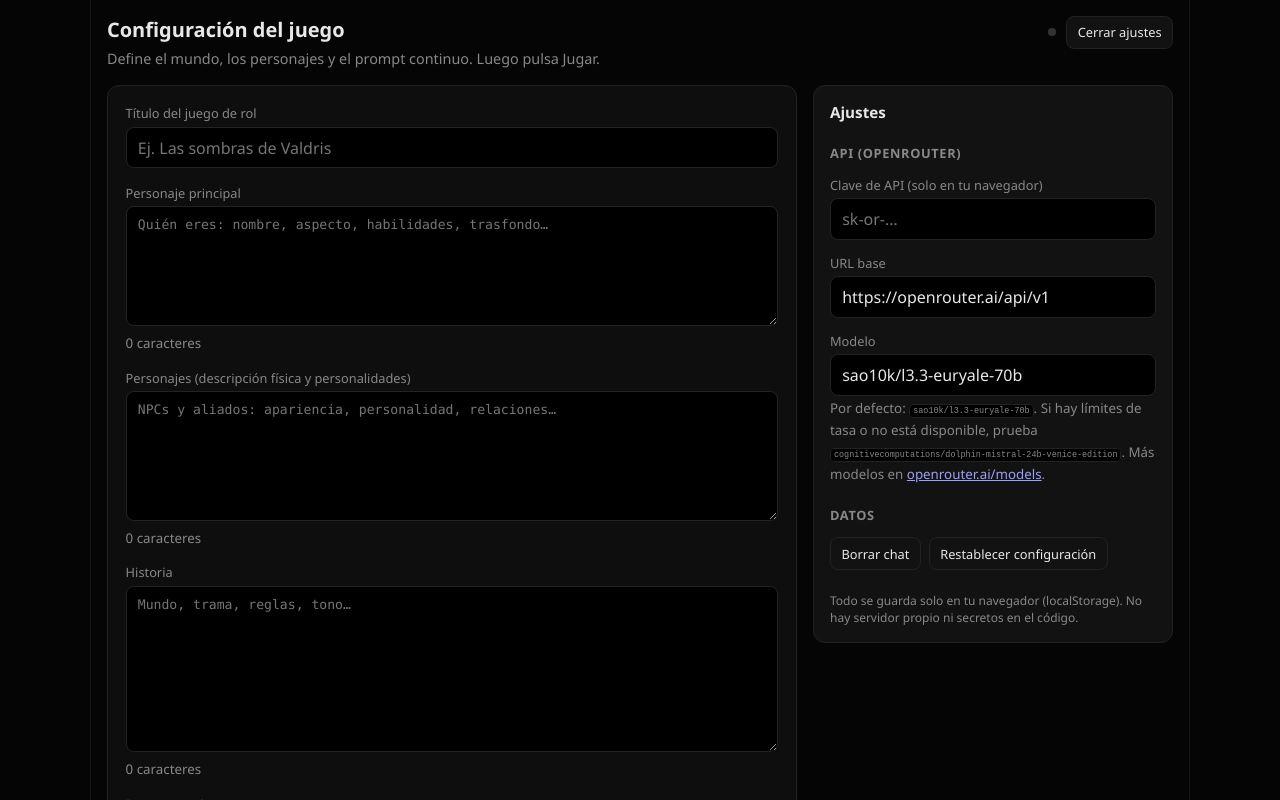
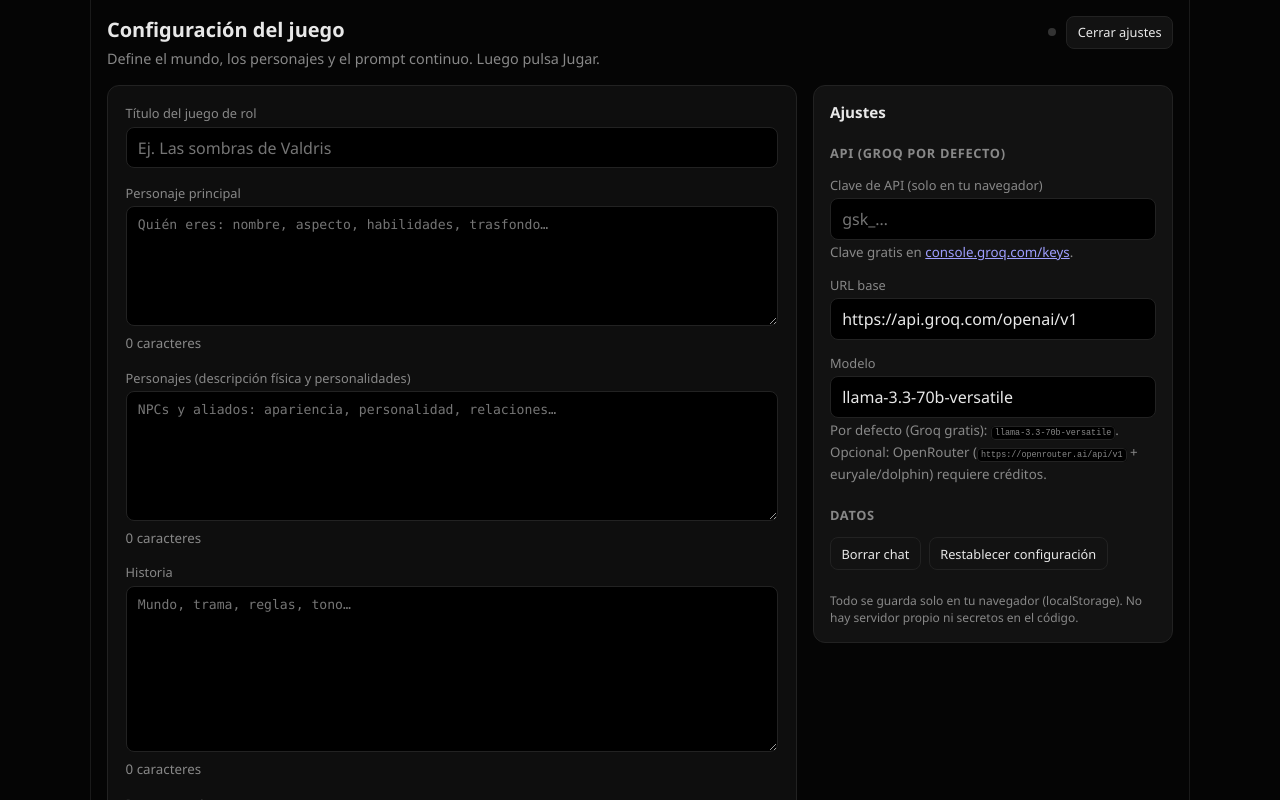
Before and after one commit to rojocarlo68-cpu/chatbot-aprender-jugar, a React (Vite) app: page / in a window 1280 px wide. Both pictures are taken after a click on the button "Ajustes / API". Built offline with nearby package versions, Linux system fonts and the light colour scheme.

Commit message:
Switch default API provider to Groq free tier.
Bump API localStorage to v4 so stale OpenRouter defaults refresh; keep OpenRouter as optional in Ajustes/docs; only send OpenRouter headers when using openrouter.ai.

```diff
--- a/index.html
+++ b/index.html
@@ -4,7 +4,7 @@
     <meta charset="UTF-8" />
     <link rel="icon" type="image/svg+xml" href="/chatbot-aprender-jugar/favicon.svg" />
     <meta name="viewport" content="width=device-width, initial-scale=1.0" />
-    <meta name="description" content="Juego de rol por chat — narrador IA (OpenRouter)" />
+    <meta name="description" content="Juego de rol por chat — narrador IA (Groq)" />
     <title>RPG Chat — Juego de rol</title>
   </head>
   <body>
--- a/src/App.tsx
+++ b/src/App.tsx
@@ -173,7 +173,7 @@ export default function App() {
       <aside className="panel">
         <h2>Ajustes</h2>
 
-        <h3>API (OpenRouter)</h3>
+        <h3>API (Groq por defecto)</h3>
         <div className="field">
           <label htmlFor="apiKey">Clave de API (solo en tu navegador)</label>
           <input
@@ -182,8 +182,19 @@ export default function App() {
             autoComplete="off"
             value={api.apiKey}
             onChange={(e) => persistApi({ ...api, apiKey: e.target.value })}
-            placeholder="sk-or-…"
+            placeholder="gsk_…"
           />
+          <small style={{ color: "var(--text-muted)" }}>
+            Clave gratis en{" "}
+            <a
+              href="https://console.groq.com/keys"
+              target="_blank"
+              rel="noreferrer"
+            >
+              console.groq.com/keys
+            </a>
+            .
+          </small>
         </div>
         <div className="field">
           <label htmlFor="baseUrl">URL base</label>
@@ -192,7 +203,7 @@ export default function App() {
             type="url"
             value={api.baseUrl}
             onChange={(e) => persistApi({ ...api, baseUrl: e.target.value })}
-            placeholder="https://openrouter.ai/api/v1"
+            placeholder="https://api.groq.com/openai/v1"
           />
         </div>
         <div className="field">
@@ -202,24 +213,13 @@ export default function App() {
             type="text"
             value={api.model}
             onChange={(e) => persistApi({ ...api, model: e.target.value })}
-            placeholder="sao10k/l3.3-euryale-70b"
+            placeholder="llama-3.3-70b-versatile"
           />
           <small style={{ color: "var(--text-muted)" }}>
-            Por defecto:{" "}
-            <code>sao10k/l3.3-euryale-70b</code>. Si hay límites de tasa o no
-            está disponible, prueba{" "}
-            <code>
-              cognitivecomputations/dolphin-mistral-24b-venice-edition
-            </code>
-            . Más modelos en{" "}
-            <a
-              href="https://openrouter.ai/models"
-              target="_blank"
-              rel="noreferrer"
-            >
-              openrouter.ai/models
-            </a>
-            .
+            Por defecto (Groq gratis):{" "}
+            <code>llama-3.3-70b-versatile</code>. Opcional: OpenRouter (
+            <code>https://openrouter.ai/api/v1</code> + euryale/dolphin)
+            requiere créditos.
           </small>
         </div>
 
--- a/src/api.ts
+++ b/src/api.ts
@@ -23,17 +23,23 @@ export async function chatCompletion(
   const base = settings.baseUrl.replace(/\/+$/, "");
   const url = base + "/chat/completions";
 
+  const headers: Record<string, string> = {
+    "Content-Type": "application/json",
+    Authorization: "Bearer " + settings.apiKey.trim(),
+  };
+
+  // OpenRouter recommends these; omit for other providers (e.g. Groq).
+  if (base.toLowerCase().includes("openrouter.ai")) {
+    headers["HTTP-Referer"] =
+      "https://rojocarlo68-cpu.github.io/chatbot-aprender-jugar/";
+    headers["X-Title"] = "RPG Chat — Aprender Jugar";
+  }
+
   let res: Response;
   try {
     res = await fetch(url, {
       method: "POST",
-      headers: {
-        "Content-Type": "application/json",
-        Authorization: "Bearer " + settings.apiKey.trim(),
-        "HTTP-Referer":
-          "https://rojocarlo68-cpu.github.io/chatbot-aprender-jugar/",
-        "X-Title": "RPG Chat — Aprender Jugar",
-      },
+      headers,
       body: JSON.stringify({
         model: settings.model,
         messages,
--- a/src/storage.ts
+++ b/src/storage.ts
@@ -3,7 +3,8 @@ import { DEFAULT_API, DEFAULT_RPG } from "./types";
 
 /** Bumped keys so old aprender/jugar dual-mode data is ignored. */
 const KEYS = {
-  api: "caj_api_settings_v3",
+  /** v4: default provider switched from OpenRouter to Groq free tier. */
+  api: "caj_api_settings_v4",
   rpg: "caj_rpg_config_v3",
   chat: "caj_chat_rpg_v3",
   screen: "caj_screen_v3",
@@ -23,14 +24,23 @@ function writeJson(key: string, value: unknown): void {
   localStorage.setItem(key, JSON.stringify(value));
 }
 
-export function loadApiSettings(): ApiSettings {
-  const loaded = readJson(KEYS.api, DEFAULT_API);
-  // Migrate from v2 key if present and v3 empty
-  if (!loaded.apiKey) {
+function isOpenRouterDefault(settings: Partial<ApiSettings>): boolean {
+  const base = (settings.baseUrl ?? "").toLowerCase();
+  return base.includes("openrouter.ai") && !(settings.apiKey ?? "").trim();
+}
+
+function migrateFromLegacyApi(): ApiSettings | null {
+  for (const legacyKey of ["caj_api_settings_v3", "caj_api_settings_v2"]) {
     try {
-      const legacy = localStorage.getItem("caj_api_settings_v2");
-      if (legacy) {
+      const legacy = localStorage.getItem(legacyKey);
+      if (!legacy) continue;
       const parsed = JSON.parse(legacy) as Partial<ApiSettings>;
+      // Old OpenRouter defaults with no key → adopt Groq defaults.
+      if (isOpenRouterDefault(parsed)) {
+        return { ...DEFAULT_API };
+      }
+      // User had a real key (or non-default base) → keep their settings.
+      if ((parsed.apiKey ?? "").trim() || parsed.baseUrl || parsed.model) {
         return {
           apiKey: parsed.apiKey ?? "",
           baseUrl: parsed.baseUrl || DEFAULT_API.baseUrl,
@@ -41,11 +51,35 @@ export function loadApiSettings(): ApiSettings {
       /* ignore */
     }
   }
+  return null;
+}
+
+export function loadApiSettings(): ApiSettings {
+  try {
+    const raw = localStorage.getItem(KEYS.api);
+    if (!raw) {
+      const migrated = migrateFromLegacyApi();
+      if (migrated) {
+        writeJson(KEYS.api, migrated);
+        return migrated;
+      }
+      return { ...DEFAULT_API };
+    }
+    const loaded = JSON.parse(raw) as Partial<ApiSettings>;
+    // Safety: if somehow still on empty-key OpenRouter, force Groq defaults.
+    if (isOpenRouterDefault(loaded)) {
+      const next = { ...DEFAULT_API };
+      writeJson(KEYS.api, next);
+      return next;
+    }
     return {
       apiKey: loaded.apiKey ?? "",
       baseUrl: loaded.baseUrl || DEFAULT_API.baseUrl,
       model: loaded.model || DEFAULT_API.model,
     };
+  } catch {
+    return { ...DEFAULT_API };
+  }
 }
 
 export function saveApiSettings(settings: ApiSettings): void {
--- a/src/types.ts
+++ b/src/types.ts
@@ -29,8 +29,8 @@ export type Screen = "config" | "juego";
 
 export const DEFAULT_API: ApiSettings = {
   apiKey: "",
-  baseUrl: "https://openrouter.ai/api/v1",
-  model: "sao10k/l3.3-euryale-70b",
+  baseUrl: "https://api.groq.com/openai/v1",
+  model: "llama-3.3-70b-versatile",
 };
 
 export const DEFAULT_RPG: RpgConfig = {
```
Also changed, not shown: 1 other file (tests, documents, lock files or other folders). Lines whose indentation alone changed are shown as unchanged.
